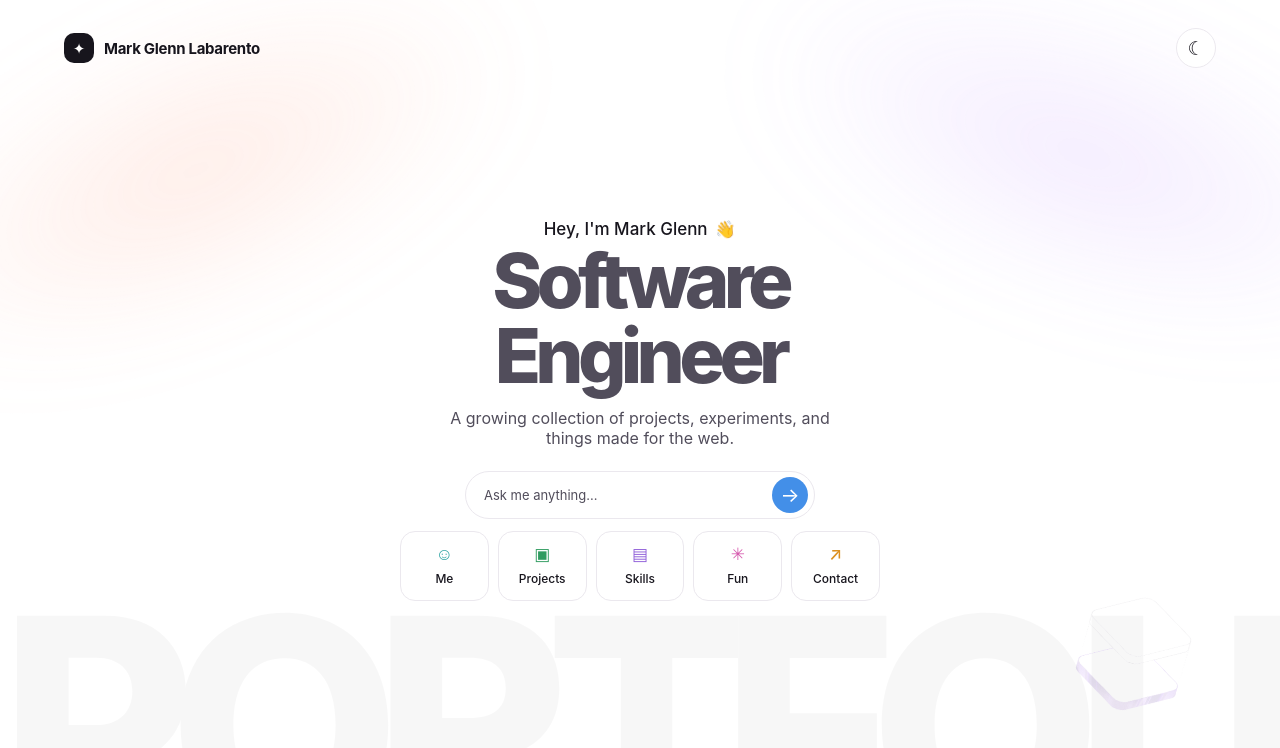
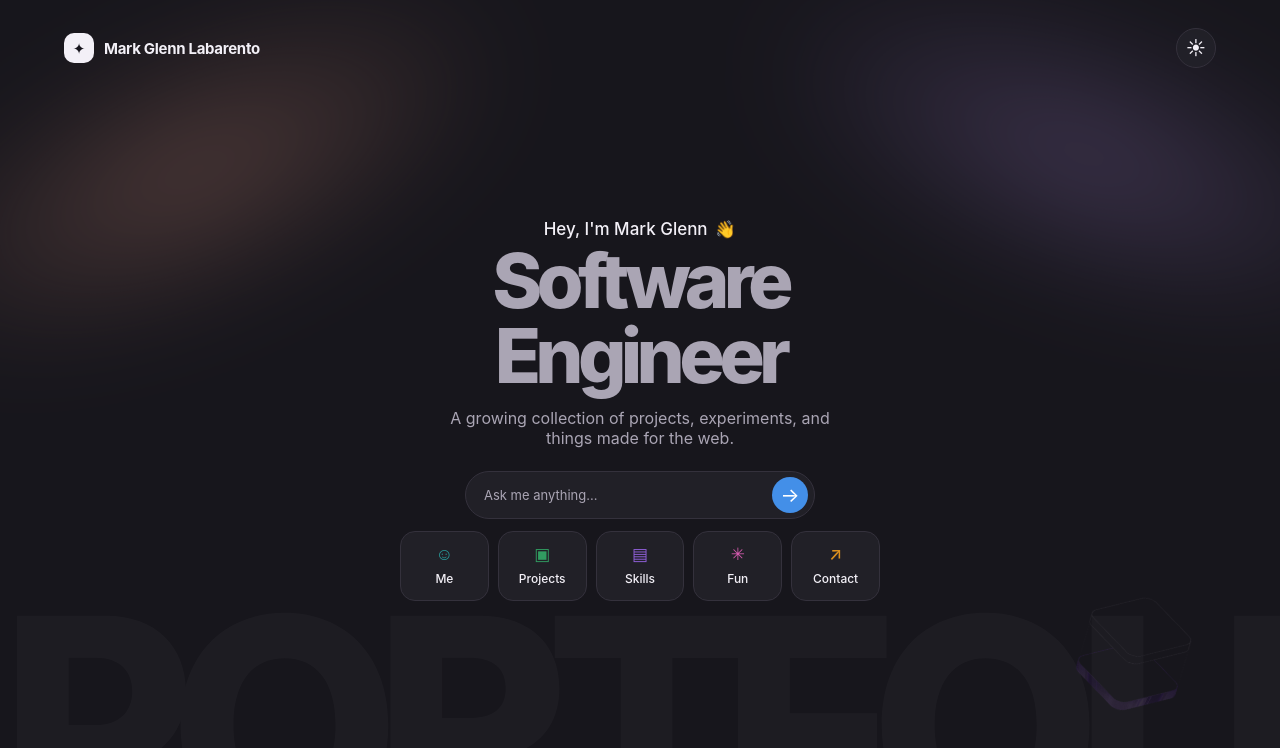
Before and after one commit to markglennlabarento/markglennlabarento.github.io, a React (Vite) app: page / in a window 1280 px wide. Shown: the top 748 px of the page. Built offline with nearby package versions, Linux system fonts and the light colour scheme.

Commit message:
github pages push

```diff
--- a/index.html
+++ b/index.html
@@ -1,5 +1,5 @@
 <!doctype html>
-<html lang="en">
+<html lang="en" data-theme="dark">
   <head>
     <meta charset="UTF-8" />
     <link rel="icon" type="image/svg+xml" href="/mark-favicon.svg" />
@@ -8,7 +8,7 @@
       name="description"
       content="A growing collection of projects, experiments, and ideas made for the web."
     />
-    <meta name="theme-color" content="#ffffff" />
+    <meta name="theme-color" content="#17161c" />
     <title>Mark Glenn Labarento</title>
   </head>
   <body>
--- a/package.json
+++ b/package.json
@@ -10,7 +10,7 @@
     "lint": "eslint .",
     "preview": "vite preview",
     "predeploy": "npm run build",
-    "deploy": "gh-pages -d build"
+    "deploy": "gh-pages -d dist"
   },
   "dependencies": {
     "react": "^19.3.1",
--- a/src/App.jsx
+++ b/src/App.jsx
@@ -11,9 +11,7 @@ const sections = [
 ]
 
 function App() {
-  const [theme, setTheme] = useState(() =>
-    window.matchMedia('(prefers-color-scheme: dark)').matches ? 'dark' : 'light',
-  )
+  const [theme, setTheme] = useState('dark')
 
   useEffect(() => {
     document.documentElement.dataset.theme = theme
```
